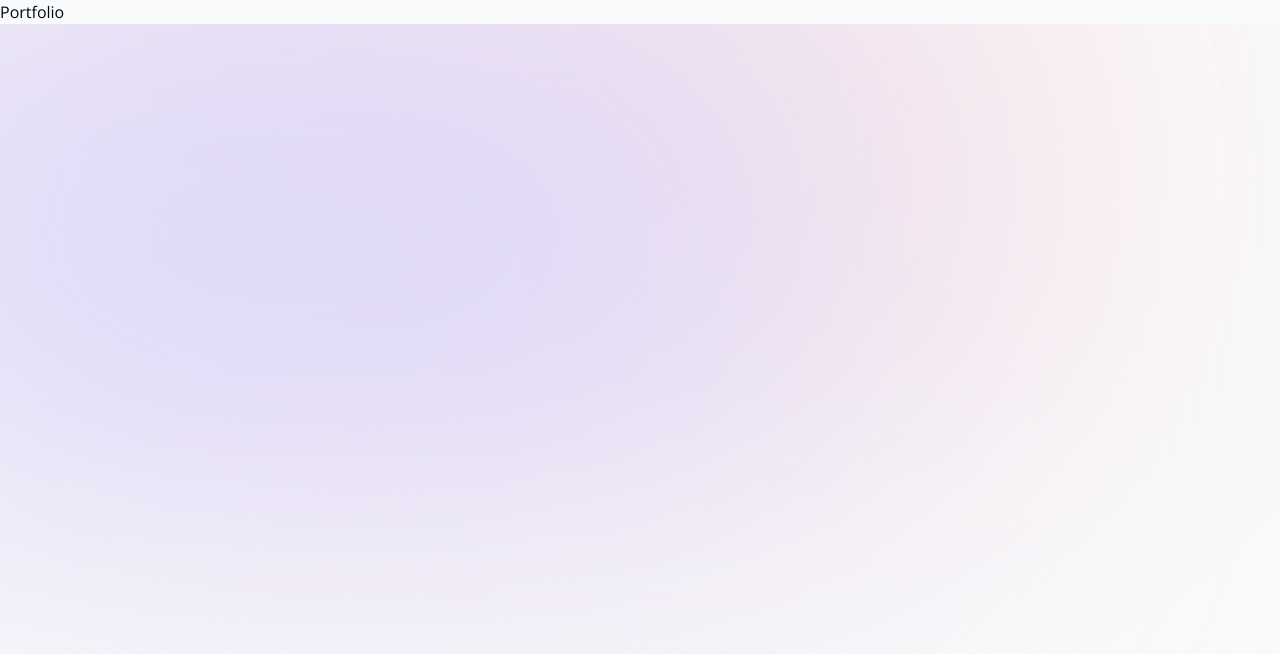
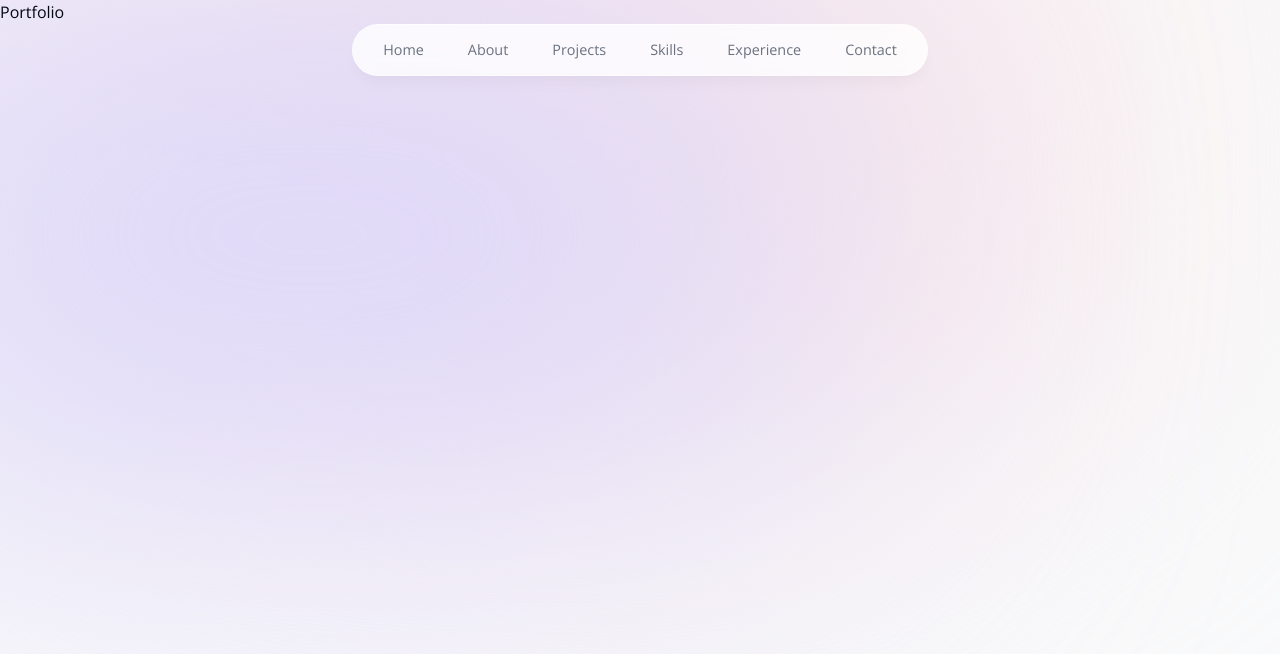
Before and after one commit to mark62005/vite-portfolio, a React (Vite) app: page / in a window 1280 px wide. Shown: the top 654 px of the page. Built offline with nearby package versions, Linux system fonts and the light colour scheme.

Commit message:
Create Header

```diff
--- a/package.json
+++ b/package.json
@@ -12,8 +12,10 @@
 	"dependencies": {
 		"class-variance-authority": "^0.7.0",
 		"clsx": "^2.0.0",
+		"framer-motion": "^10.16.16",
 		"lucide-react": "^0.299.0",
 		"react": "^18.2.0",
+		"react-anchor-link-smooth-scroll": "^1.0.12",
 		"react-dom": "^18.2.0",
 		"tailwind-merge": "^2.2.0",
 		"tailwindcss-animate": "^1.0.7"
@@ -21,6 +23,7 @@
 	"devDependencies": {
 		"@types/node": "^20.10.5",
 		"@types/react": "^18.2.43",
+		"@types/react-anchor-link-smooth-scroll": "^1.0.5",
 		"@types/react-dom": "^18.2.17",
 		"@typescript-eslint/eslint-plugin": "^6.14.0",
 		"@typescript-eslint/parser": "^6.14.0",
--- a/src/App.tsx
+++ b/src/App.tsx
@@ -1,10 +1,14 @@
+import Header from "./components/Header";
 import BackgroundDecoration from "./components/decorations/BackgroundDecoration";
 
 function App() {
 	return (
-		<div className="bg-gray-50 text-gray-950">
-			<BackgroundDecoration />
-			Portfolio
+		<div className="relative h-[1000px]">
+			<Header />
+			<main className="">
+				<BackgroundDecoration />
+				Portfolio
+			</main>
 		</div>
 	);
 }
--- /dev/null
+++ b/src/components/Header.tsx
@@ -0,0 +1,53 @@
+import { navLinks } from "@/lib/data";
+import { motion } from "framer-motion";
+import AnchorLink from "react-anchor-link-smooth-scroll";
+
+const Header = () => {
+	return (
+		<header className="relative z-10">
+			<motion.div
+				className="
+          fixed top-0 left-1/2 h-[4.5rem] w-full
+          bg-white bg-opacity-80
+          rounded-none border border-white border-opacity-40
+          shadow-lg shadow-black/[0.03] backdrop-blur-[0.5rem]
+          sm:top-6 sm:h-[3.25rem] sm:w-[36rem] sm:rounded-full
+        "
+				initial={{ y: -100, x: "-50%", opacity: 0 }}
+				animate={{ y: 0, x: "-50%", opacity: 1 }}
+			/>
+
+			<nav
+				className="
+					fixed top-[0.15rem] left-1/2 h-12 -translate-x-1/2 flex py-2
+					sm:top-[1.7rem] sm:h-[initial] sm:py-0
+				"
+			>
+				<ul
+					className="
+						flex flex-wrap items-center justify-center gap-y-1 w-[22rem]
+						text-[0.9rem] font-medium text-gray-500
+						sm:w-[initial] sm:flex-nowrap sm:gap-5
+					"
+				>
+					{navLinks.map((navLink, index) => (
+						<motion.li
+							key={index}
+							className="h-3/4 flex items-center justify-center"
+							initial={{ y: -100, opacity: 0 }}
+							animate={{ y: 0, opacity: 1 }}
+						>
+							<AnchorLink
+								href={navLink.href}
+								className="flex items-center justify-center w-full p-3 rounded-lg transition hover:text-gray-950 hover:bg-gray-200"
+							>
+								{navLink.label}
+							</AnchorLink>
+						</motion.li>
+					))}
+				</ul>
+			</nav>
+		</header>
+	);
+};
+export default Header;
--- a/src/components/decorations/BackgroundDecoration.tsx
+++ b/src/components/decorations/BackgroundDecoration.tsx
@@ -8,6 +8,7 @@ const BackgroundDecoration = () => {
           h-[31.25rem] w-[31.25rem] rounded-full blur-[10rem]
           sm:w-[68.75rem] dark:bg-[#946263]
         "
+				aria-hidden="true"
 			/>
 			{/* PURPLE */}
 			<div
@@ -17,6 +18,7 @@ const BackgroundDecoration = () => {
           sm:w-[68.75rem] md:left-[-33rem] lg:left-[-28rem] xl:left-[-15rem] 2xl:left-[-5rem]
           dark:bg-[#676394]
         "
+				aria-hidden="true"
 			/>
 		</>
 	);
--- /dev/null
+++ b/src/lib/data.ts
@@ -0,0 +1,106 @@
+import { GraduationCap } from "lucide-react";
+import { Briefcase } from "lucide-react";
+import { Codesandbox } from "lucide-react";
+import corpcommentImg from "../../public/corpcomment.png";
+import rmtdevImg from "../../public/rmtdev.png";
+import wordanalyticsImg from "../../public/wordanalytics.png";
+
+export const navLinks = [
+	{
+		label: "Home",
+		href: "#home",
+	},
+	{
+		label: "About",
+		href: "#about",
+	},
+	{
+		label: "Projects",
+		href: "#projects",
+	},
+	{
+		label: "Skills",
+		href: "#skills",
+	},
+	{
+		label: "Experience",
+		href: "#experience",
+	},
+	{
+		label: "Contact",
+		href: "#contact",
+	},
+] as const;
+
+export const experiencesData = [
+	{
+		title: "Graduated bootcamp",
+		location: "Miami, FL",
+		description:
+			"I graduated after 6 months of studying. I immediately found a job as a front-end developer.",
+		Icon: GraduationCap,
+		date: "2019",
+	},
+	{
+		title: "Front-End Developer",
+		location: "Orlando, FL",
+		description:
+			"I worked as a front-end developer for 2 years in 1 job and 1 year in another job. I also upskilled to the full stack.",
+		Icon: Briefcase,
+		date: "2019 - 2021",
+	},
+	{
+		title: "Full-Stack Developer",
+		location: "Houston, TX",
+		description:
+			"I'm now a full-stack developer working as a freelancer. My stack includes React, Next.js, TypeScript, Tailwind, Prisma and MongoDB. I'm open to full-time opportunities.",
+		Icon: Codesandbox,
+		date: "2021 - present",
+	},
+] as const;
+
+export const projectsData = [
+	{
+		title: "CorpComment",
+		description:
+			"I worked as a full-stack developer on this startup project for 2 years. Users can give public feedback to companies.",
+		tags: ["React", "Next.js", "MongoDB", "Tailwind", "Prisma"],
+		imageUrl: corpcommentImg,
+	},
+	{
+		title: "rmtDev",
+		description:
+			"Job board for remote developer jobs. I was the front-end developer. It has features like filtering, sorting and pagination.",
+		tags: ["React", "TypeScript", "Next.js", "Tailwind", "Redux"],
+		imageUrl: rmtdevImg,
+	},
+	{
+		title: "Word Analytics",
+		description:
+			"A public web app for quick analytics on text. It shows word count, character count and social media post limits.",
+		tags: ["React", "Next.js", "SQL", "Tailwind", "Framer"],
+		imageUrl: wordanalyticsImg,
+	},
+] as const;
+
+export const skillsData = [
+	"HTML",
+	"CSS",
+	"JavaScript",
+	"TypeScript",
+	"React",
+	"Next.js",
+	"Node.js",
+	"Git",
+	"Tailwind",
+	"Prisma",
+	"MongoDB",
+	"Redux",
+	"GraphQL",
+	"Apollo",
+	"Express",
+	"PostgreSQL",
+	"Python",
+	"Django",
+	"Framer Motion",
+] as const;
```
Also changed, not shown: 1 other file (tests, documents, lock files or other folders).
